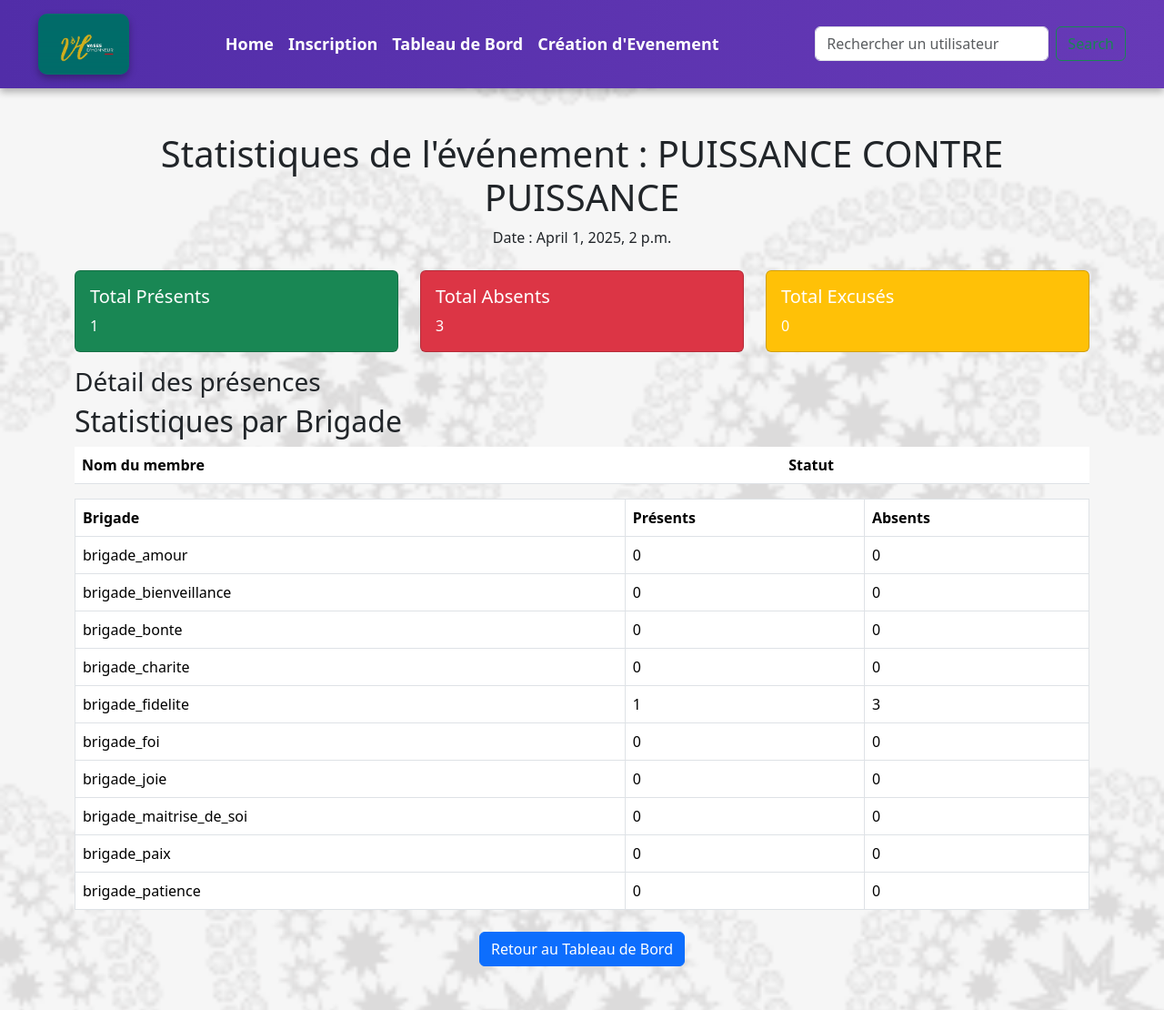
After one commit to YankeyNwolle/Gestion-Presence, a Django app: page /statistiques/evenement/1/ in a window 1280 px wide. The commit adds this page. Shown: the whole page at 91% size. Run offline with Django 5.2, Linux system fonts and the light colour scheme; data comes from the database, SQL or seed files in the repository; lists and menus that the app fills with data are empty.

Commit message:
Add files via upload

```diff
--- a/projet/application/templates/base.html
+++ b/projet/application/templates/base.html
@@ -4,8 +4,10 @@
 <head>
     <meta charset="UTF-8">
     <meta name="viewport" content="width=device-width, initial-scale=1.0">
+    <meta name="viewport" content="width=device-width, initial-scale=1.0, user-scalable=no">
     <title>{% block title %}Mon Site{% endblock %}</title>
     <link rel="stylesheet" href="{% static 'css/base.css' %}">
+    <link rel="manifest" href="{% static 'manifest.json' %}">
     <link href="https://cdn.jsdelivr.net/npm/bootstrap@5.3.0-alpha3/dist/css/bootstrap.min.css" rel="stylesheet">
     <link rel="preconnect" href="https://fonts.googleapis.com">
     <link rel="preconnect" href="https://fonts.gstatic.com" crossorigin>
@@ -86,6 +88,7 @@
     </nav>
 
     <main>
+
         <!-- Section dynamique modifiable par les templates enfants -->
         {% block content %}
         <div class="container mt-5">
@@ -95,5 +98,13 @@
         {% endblock %}
     </main>
 
+    <script>
+        if ('serviceWorker' in navigator) {
+            navigator.serviceWorker.register('/static/service-worker.js')
+            .then(() => console.log("Service Worker enregistré"))
+            .catch((err) => console.log("Erreur Service Worker", err));
+        }
+        </script>
+
 </body>
 </html>
--- a/projet/application/templates/home.html
+++ b/projet/application/templates/home.html
@@ -5,6 +5,7 @@
 {% block content %}
 <div class="container mt-5">
     <h1 class="text-center mb-5">Événements à venir</h1>
+
     <div class="row">
         {% for evenement in evenements %}
             <div class="col-md-4 mb-4">
@@ -16,6 +17,8 @@
                         <h5 class="card-title">{{ evenement.titre }}</h5>
                         <p class="card-text">{{ evenement.description }}</p>
                         <p class="card-text text-muted">Du {{ evenement.date_debut|date:"d/m/Y" }} au {{ evenement.date_fin|date:"d/m/Y" }}</p>
+
+                        <a href="{% url 'modifier_evenement' evenement.id %}" class="btn btn-warning">Modifier Événement</a>
                         <a href="{% url 'rechercher_utilisateur' evenement.id %}" class="btn btn-primary">Rechercher et Valider Présence</a>
                     </div>
                 </div>
--- /dev/null
+++ b/projet/application/templates/statistique_evenement.html
@@ -0,0 +1,85 @@
+{% extends "base.html" %}
+
+{% block title %}Statistiques - {{ evenement.titre }}{% endblock %}
+
+{% block content %}
+<div class="container my-5">
+    <h1 class="text-center">Statistiques de l'événement : {{ evenement.titre }}</h1>
+    <p class="text-center">Date : {{ evenement.date_debut }}</p>
+
+    <!-- Statistiques de l'événement -->
+    <div class="row mt-4">
+        <div class="col-md-4">
+            <div class="card text-white bg-success mb-3">
+                <div class="card-body">
+                    <h5 class="card-title">Total Présents</h5>
+                    <p class="card-text">{{ total_present }}</p>
+                </div>
+            </div>
+        </div>
+        <div class="col-md-4">
+            <div class="card text-white bg-danger mb-3">
+                <div class="card-body">
+                    <h5 class="card-title">Total Absents</h5>
+                    <p class="card-text">{{ total_absent }}</p>
+                </div>
+            </div>
+        </div>
+
+        <div class="col-md-4">
+            <div class="card text-white bg-warning mb-3">
+                <div class="card-body">
+                    <h5 class="card-title">Total Excusés</h5>
+                    <p class="card-text">{{ total_excuse }}</p>
+                </div>
+            </div>
+        </div>
+    </div>
+
+    <!-- Liste des présences -->
+    <h3>Détail des présences</h3>
+    <table class="table table-striped">
+        <thead>
+            <tr>
+                <th>Nom du membre</th>
+                <th>Statut</th>
+            </tr>
+        </thead>
+        <tbody>
+            {% for presence in presences %}
+            <tr>
+                <td>{{ presence.membre.nom }}</td>
+                <td>{{ presence.statut }}</td>
+            </tr>
+            {% endfor %}
+
+
+            <h2>Statistiques par Brigade</h2>
+<table class="table table-bordered">
+    <thead>
+        <tr>
+            <th>Brigade</th>
+            <th>Présents</th>
+            <th>Absents</th>
+        </tr>
+    </thead>
+    <tbody>
+        {% for brigade in stats_par_brigade %}
+        <tr>
+            <td>{{ brigade.nom_depart }}</td>
+            <td>{{ brigade.total_presences }}</td>
+            <td>{{ brigade.total_absences }}</td>
+        </tr>
+        {% endfor %}
+    </tbody>
+</table>
+
+        </tbody>
+    </table>
+
+    <!-- Bouton de retour au tableau de bord -->
+    <div class="text-center mt-4">
+        <a href="{% url 'tableau_de_bord' %}" class="btn btn-primary">Retour au Tableau de Bord</a>
+    </div>
+</div>
+{% endblock %}
--- a/projet/application/templates/valider_presence_evenement.html
+++ b/projet/application/templates/valider_presence_evenement.html
@@ -21,7 +21,7 @@
                     <form method="post" style="display:inline;">
                         {% csrf_token %}
                         <input type="hidden" name="utilisateur_id" value="{{ utilisateur.id }}">
-                        <button type="submit" class="btn btn-success">Valider Présence</button>
+                        <button type="submit" class="btn btn-lg btn-success">Valider Présence</button>
                     </form>
                 </li>
             {% endfor %}
--- a/projet/application/urls.py
+++ b/projet/application/urls.py
@@ -9,5 +9,10 @@ urlpatterns = [
     path('creer_evenement/', views.creer_evenement, name='creer_evenement'),
     path('rechercher_utilisateur/<int:evenement_id>/', views.rechercher_utilisateur, name='rechercher_utilisateur'),
     path('evenement/<int:evenement_id>/valider-presence/', views.valider_presence_evenement, name='valider_presence_evenement'),
-
+    path('statistiques/evenement/<int:evenement_id>/', views.statistique_evenement, name='statistique_evenement'),
+    path("evenements/", views.liste_evenements, name="liste_evenements"),
+    path("modifier_evenement/<int:evenement_id>/", views.modifier_evenement, name="modifier_evenement"),
+    #path("supprimer_utilisateur/<int:utilisateur_id>/", views.supprimer_utilisateur, name="supprimer_utilisateur"),
+    #path("supprimer_departement/<int:departement_id>/", views.supprimer_departement, name="supprimer_departement"),
+    #path("ajouter_departement/", views.ajouter_departement, name="ajouter_departement")
 ]
--- a/projet/application/views.py
+++ b/projet/application/views.py
@@ -1,6 +1,6 @@
 from django.shortcuts import render, redirect, get_object_or_404
 from django.contrib.auth.decorators import login_required
-from django.db.models import Count, Q
+from django.db.models import Count, Q, F
 from datetime import datetime, time
 from django.utils.timezone import make_aware
 
@@ -8,16 +8,23 @@ from django.contrib.auth.models import User  # Remplace par ton modèle Utilisat
 from django.utils.timezone import make_aware
 
 from .models import Utilisateur
+from django.contrib import messages
 
 #from .models import Utilisateur, Presence, Commentaire,Evenement,Departement
-from .forms import UtilisateurForm, EvenementForm
+from .forms import UtilisateurForm, EvenementForm, DepartementForm
 from .models import Utilisateur, Presence, Departement
 from datetime import date
 from .models import Evenement
 
+from .models import Presence, Departement, Evenement
+
 def home(request):
     evenements = Evenement.objects.all()  # Récupère tous les événements de la base de données
     return render(request, "home.html", {"evenements": evenements})  # Passe les événements au template
+
+def liste_evenements(request):
+    evenements = Evenement.objects.all().order_by('-date_debut')  # Trier du plus récent au plus ancien
+    return render(request, "liste_evenements.html", {"evenements": evenements})
 
 
 def inscription(request):
@@ -52,7 +59,7 @@ def rechercher_utilisateur(request, evenement_id):
     })
 
 
-
+"""
 def valider_presence_evenement(request, evenement_id):
     if request.method == 'POST':
         utilisateur_id = request.POST.get('utilisateur_id')
@@ -68,6 +75,32 @@ def valider_presence_evenement(request, evenement_id):
         return redirect('tableau_de_bord')
 
     return redirect('home')
+"""
+
+
+def valider_presence_evenement(request, evenement_id):
+    if request.method == 'POST':
+        utilisateur_id = request.POST.get('utilisateur_id')
+        evenement = get_object_or_404(Evenement, id=evenement_id)
+        utilisateur = get_object_or_404(Utilisateur, id=utilisateur_id)
+
+        # Vérifier si l'utilisateur est déjà inscrit à cet événement
+        presence_existante = Presence.objects.filter(membre=utilisateur, evenement=evenement).exists()
+
+        if presence_existante:
+            messages.error(request, "Vous avez déjà validé votre présence à cet événement.")
+            return redirect(request.META.get('HTTP_REFERER', 'home'))  # Revient sur la même page
+
+        # Enregistrer la nouvelle présence
+        Presence.objects.create(
+            membre=utilisateur,
+            evenement=evenement,
+            date=evenement.date_debut.date(),
+            statut='present'
+        )
+        messages.success(request, "Votre présence a été validée avec succès !")
+        return redirect(request.META.get('HTTP_REFERER', 'home'))  #Revient sur la même page
+
 
 
  # Ton modèle personnalisé Utilisateur
@@ -91,11 +124,10 @@ def creer_evenement(request):
     return render(request, 'creer_evenement.html', {'form': form})
 
 
-from django.db.models import Count, Q, F
-from django.shortcuts import render
-from .models import Presence, Departement, Evenement
+# permettre l'accessibilité du tableaud de bord à l'admin
 
 def tableau_de_bord(request):
+
     # Récupérer les filtres depuis la requête GET
     date_filtre = request.GET.get('date')
     departement_filtre = request.GET.get('departement')
@@ -124,7 +156,7 @@ def tableau_de_bord(request):
         ).order_by('nom_depart')
     )
 
-# 🚀 Correction du calcul global des absents
+# Correction du calcul global des absents
     total_absent = sum(departement.total_absences for departement in stats_par_departement if departement.total_utilisateurs > 0)
 
 
@@ -132,15 +164,13 @@ def tableau_de_bord(request):
 
     stats_par_evenement = (
         Evenement.objects.annotate(
-            total_participants=Count('presence__membre'),  # ✅ Remplace 'utilisateurs' par le bon champ
+            total_participants=Count('presence__membre'),  # Remplace 'utilisateurs' par le bon champ
             total_presences=Count('presence', filter=Q(presence__statut='present')),
             total_excuses=Count('presence', filter=Q(presence__statut='excuse')),
         ).annotate(
             total_absences=F('total_participants') - F('total_presences')
         ).order_by('titre')
     )
-
-
 
 
     # Récupérer tous les départements pour le filtre
@@ -155,3 +185,103 @@ def tableau_de_bord(request):
         'stats_par_evenement': stats_par_evenement,
         'departements': departements,
     })
+
+# détail de chaque evenement
+
+
+
+def statistique_evenement(request, evenement_id):
+    evenement = get_object_or_404(Evenement, id=evenement_id)
+
+    # Filtrer les présences de cet événement
+    presences = Presence.objects.filter(evenement=evenement)
+
+    #Récupérer TOUS les utilisateurs inscrits à l’événement (correction)
+    total_inscrits = Utilisateur.objects.filter(Q(presence__evenement=evenement) | Q(departement__isnull=False)).distinct().count()
+
+    # Calcul des statistiques spécifiques
+    total_present = presences.filter(statut='present').count()
+    total_excuse = presences.filter(statut='excuse').count()
+
+    # Correction du calcul des absents
+    total_absent = total_inscrits - (total_present + total_excuse)
+
+    # Debugging (Affiche les valeurs dans la console pour vérifier)
+    print(f"Total inscrits: {total_inscrits}")
+    print(f"Total présents: {total_present}")
+    print(f"Total excusés: {total_excuse}")
+    print(f"Total absents calculé: {total_absent}")
+
+    # Statistiques par brigade (département)
+    stats_par_brigade = (
+        Departement.objects.annotate(
+            total_utilisateurs=Count('utilisateurs', distinct=True),
+            total_presences=Count('utilisateurs__presence', filter=Q(utilisateurs__presence__statut='present', utilisateurs__presence__evenement=evenement)),
+        ).annotate(
+            total_absences=F('total_utilisateurs') - F('total_presences')
+        ).order_by('nom_depart')
+    )
+
+    return render(request, 'statistique_evenement.html', {
+        'evenement': evenement,
+        'total_present': total_present,
+        'total_absent': total_absent,
+        'total_excuse': total_excuse,
+        'stats_par_brigade': stats_par_brigade,
+    })
+
+# modifier un evenement(seule l'administrateur peut modifier un evenement)
+
+def modifier_evenement(request, evenement_id):
+    evenement = get_object_or_404(Evenement, id=evenement_id)
+
+    if request.method == "POST":
+        form = EvenementForm(request.POST, instance=evenement)
+        if form.is_valid():
+            form.save()
+            messages.success(request, "Événement modifié avec succès !")
+            return redirect('tableau_de_bord')
+
+    else:
+        form = EvenementForm(instance=evenement)
+
+    return render(request, "modifier_evenement.html", {"form": form, "evenement": evenement})
+
+# supprimer un utilisateur
+
+def supprimer_utilisateur(request, utilisateur_id):
+    utilisateur = get_object_or_404(Utilisateur, id=utilisateur_id)
+
+    if request.method == "POST":
+        utilisateur.delete()
+        messages.success(request, "Utilisateur supprimé avec succès !")
+        return redirect(request.META.get('HTTP_REFERER', 'tableau_de_bord'))
+
+    return render(request, "confirmer_suppression_utilisateur.html", {"utilisateur": utilisateur})
+
+# supprimer un departement
+
+def supprimer_departement(request, departement_id):
+    departement = get_object_or_404(Departement, id=departement_id)
+
+    if request.method == "POST":
+        departement.delete()
+        messages.success(request, "Departement supprimé avec succès !")
+        return redirect(request.META.get('HTTP_REFERER', 'tableau_de_bord'))
+
+    return render(request, "confirmer_suppression_departement.html", {"departement": departement})
+
+# ajouter un departement
+
+def ajouter_departement(request):
+    if request.method == "POST":
+        form = DepartementForm(request.POST)
+        if form.is_valid():
+            form.save()
+            messages.success(request, "Département ajouté avec succès !")
+            return redirect('tableau_de_bord')
+
+    else:
+        form = DepartementForm()
+
+    return render(request, "ajouter_departement.html", {"form": form})
```
Also changed, not shown: projet/application/forms.py (+7 -1 lines), projet/application/static/service-worker.js (added, +7 -0 lines), projet/application/templates/confirmer_suppression_departement.html (added, +17 -0 lines), projet/application/templates/confirmer_suppression_utilisateur.html (added, +17 -0 lines), projet/application/templates/liste_evenements.html (added, +41 -0 lines), projet/application/templates/modifier_evenement.html (added, +26 -0 lines), projet/application/templates/recherche.html (+13 -1 lines), projet/application/templates/tableau_de_bord.html (+10 -2 lines), projet/application/static/manifest.json (added).
